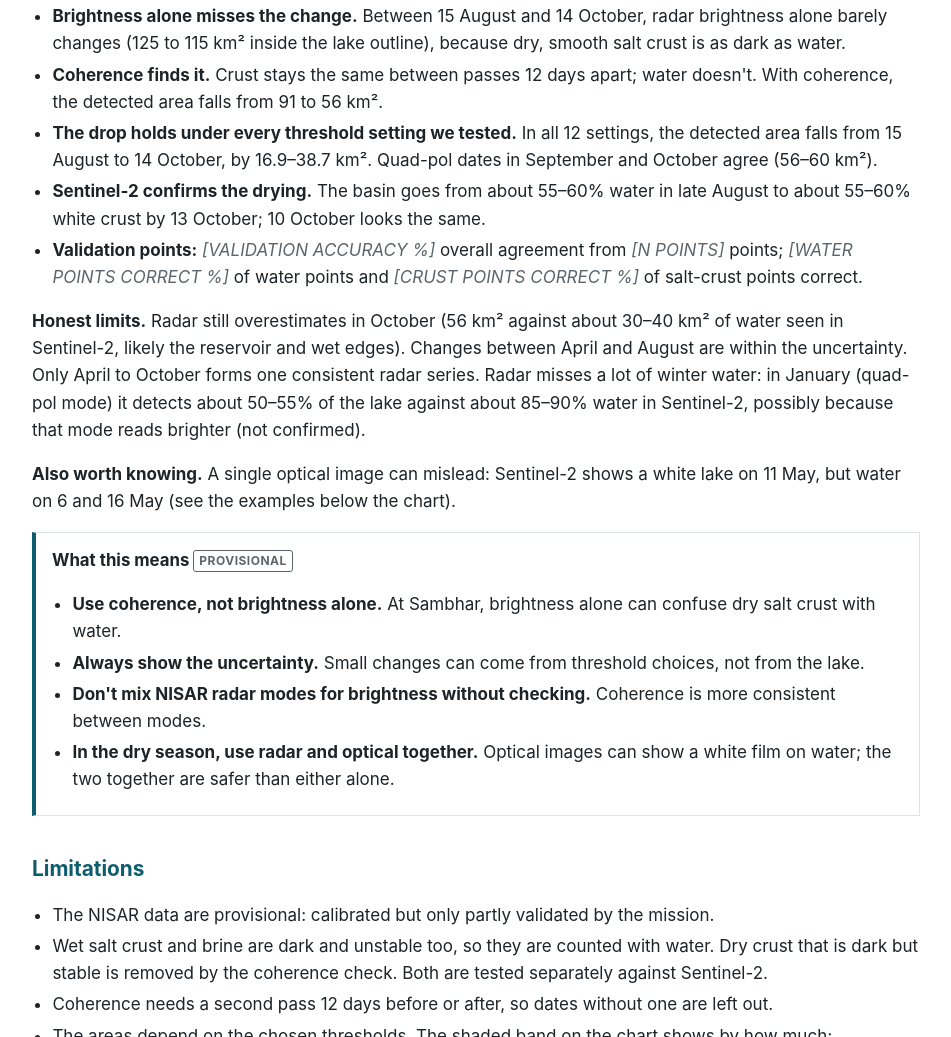
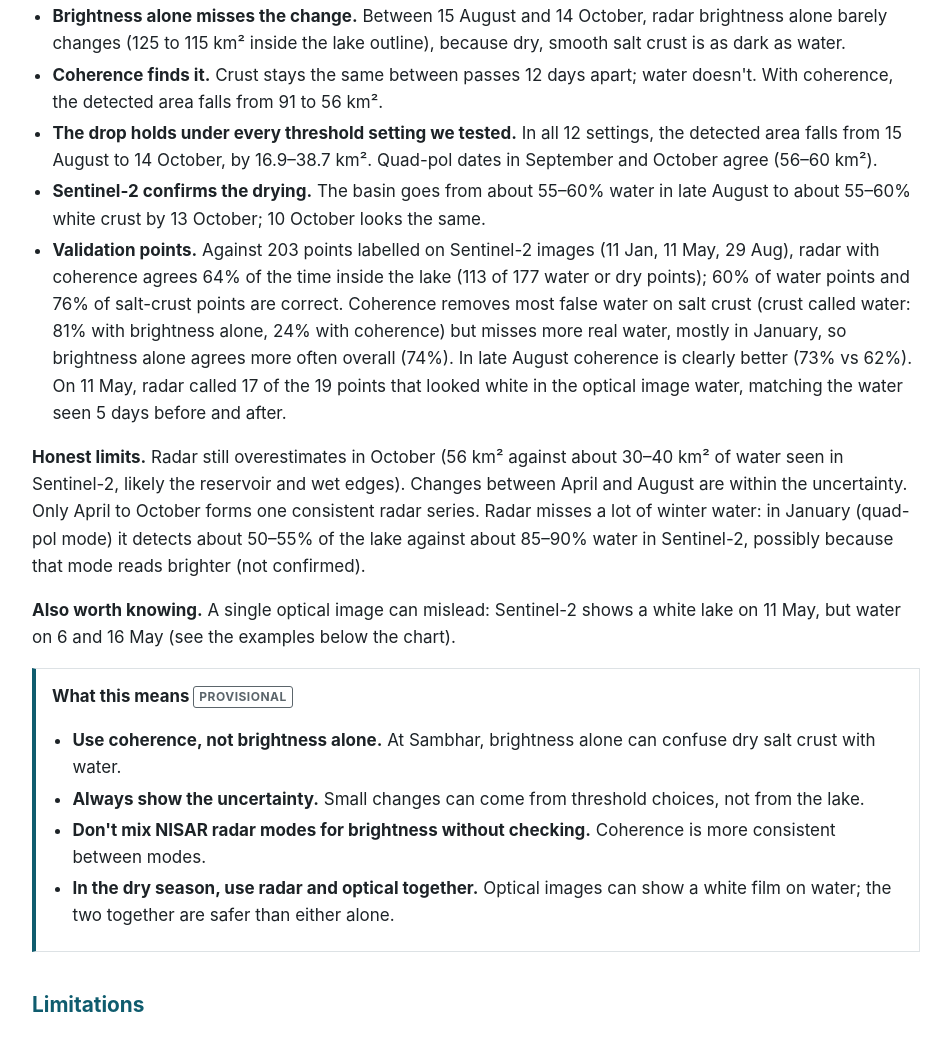
Before and after one commit to lokesh09s/sambhar-watch, a plain HTML site: page web/index.html in a window 1280 px wide. Shown: the part 4542-5579 px from the top of the page, without its empty margins (164-1115 px from the left). Drawn offline with nearby package versions, Linux system fonts and the light colour scheme.

Commit message:
Validation results on 203 labelled points; fill website validation placeholders
HH + coherence inside the lake: 64% accuracy (HH only 74%), precision 89% vs 79%,
recall 60% vs 89%, salt crust called water 24% vs 81%; 11 May white points called
water 17/19. Placeholders filled with the HH-only comparison stated.

Co-Authored-By: Claude Opus 5.5 <noreply@anthropic.com>

```diff
--- a/web/index.html
+++ b/web/index.html
@@ -154,9 +154,12 @@
           agree (56&ndash;60 km&sup2;).</li>
         <li><strong>Sentinel-2 confirms the drying.</strong> The basin goes from about 55&ndash;60% water in late August
           to about 55&ndash;60% white crust by 13 October; 10 October looks the same.</li>
-        <li><strong>Validation points:</strong> <span class="placeholder">[VALIDATION ACCURACY %]</span> overall agreement
-          from <span class="placeholder">[N POINTS]</span> points; <span class="placeholder">[WATER POINTS CORRECT %]</span>
-          of water points and <span class="placeholder">[CRUST POINTS CORRECT %]</span> of salt-crust points correct.</li>
+        <li><strong>Validation points.</strong> Against 203 points labelled on Sentinel-2 images (11 Jan, 11 May, 29 Aug),
+          radar with coherence agrees 64% of the time inside the lake (113 of 177 water or dry points); 60% of water points
+          and 76% of salt-crust points are correct. Coherence removes most false water on salt crust (crust called water:
+          81% with brightness alone, 24% with coherence) but misses more real water, mostly in January, so brightness alone
+          agrees more often overall (74%). In late August coherence is clearly better (73% vs 62%). On 11 May, radar called
+          17 of the 19 points that looked white in the optical image water, matching the water seen 5 days before and after.</li>
       </ul>
       <p><strong>Honest limits.</strong> Radar still overestimates in October (56 km&sup2; against about 30&ndash;40 km&sup2;
         of water seen in Sentinel-2, likely the reservoir and wet edges). Changes between April and August are within
```
Also changed, not shown: 1 other file.
